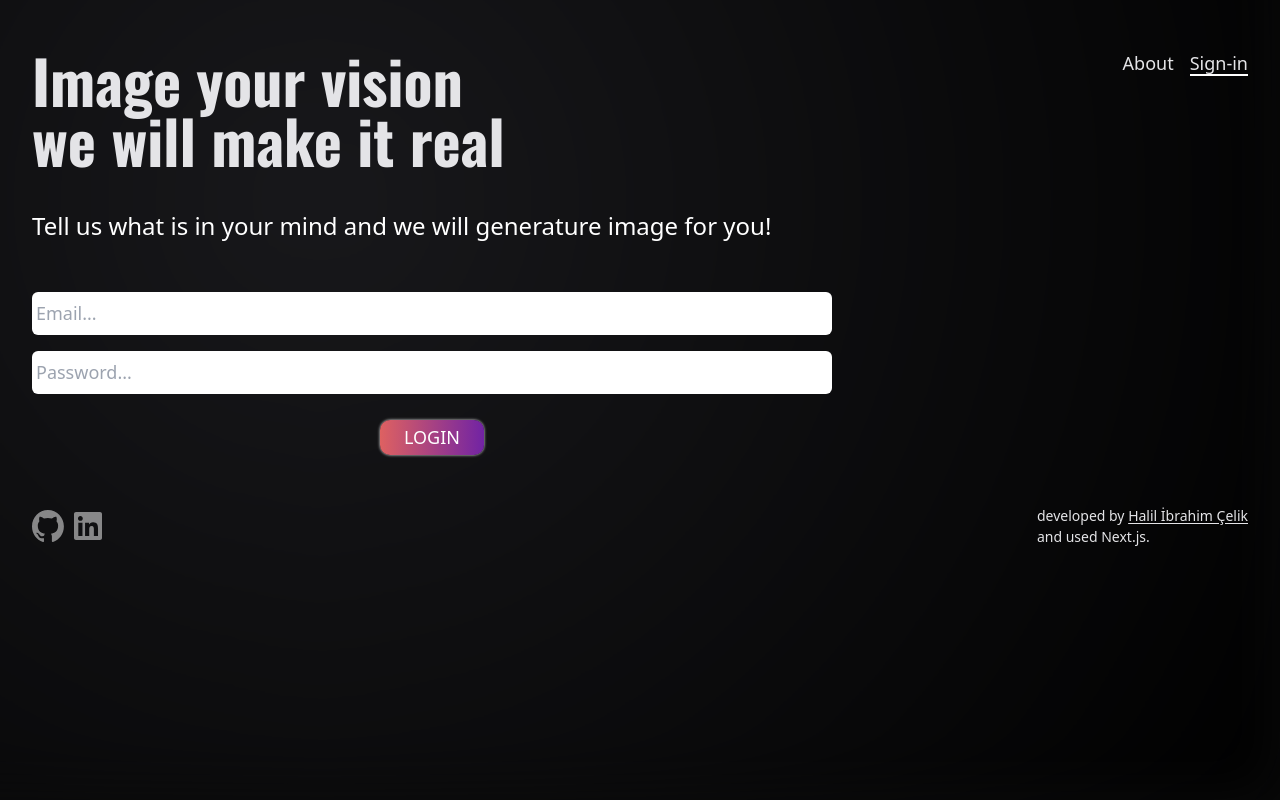
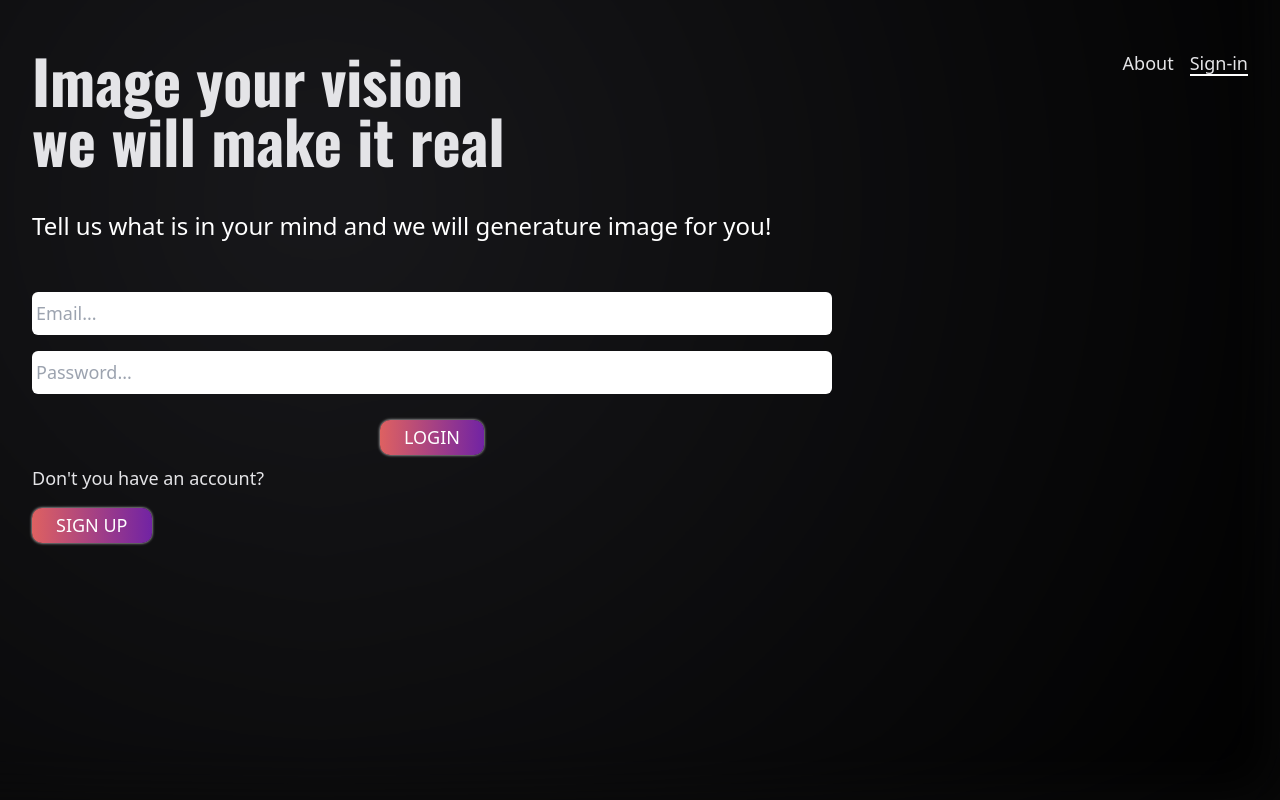
Before and after one commit to halilibrahimcelik/generateImage, a Next.js app: page /login in a window 1280 px wide. Shown: the top 800 px of the page. Built offline with nearby package versions, Linux system fonts and the light colour scheme.

Commit message:
feat: bind register page

```diff
--- a/src/containers/loginContainer/index.tsx
+++ b/src/containers/loginContainer/index.tsx
@@ -1,12 +1,19 @@
 import React from "react";
 import Wrapper from "@/components/wrapper";
 import LoginForm from "@/components/loginForm";
+import Link from "next/link";
 type Props = {};
 
 const LoginContainer = (props: Props) => {
   return (
-    <Wrapper tag="section">
+    <Wrapper tag="section" customClass="min-h-[80vh]">
       <LoginForm />
+      <div className="flex flex-col gap-4">
+        <p>Don&apos;t you have an account? </p>
+        <Link className="btn-primary px-6  m-0 py-1 w-fit" href="/register">
+          Sign up
+        </Link>
+      </div>
     </Wrapper>
   );
 };
--- a/src/containers/registerContainer/index.tsx
+++ b/src/containers/registerContainer/index.tsx
@@ -6,7 +6,7 @@ type Props = {};
 
 const RegisterContainer = async (props: Props) => {
   return (
-    <Wrapper tag="section">
+    <Wrapper tag="section" customClass="min-h-[100vh]">
       <RegisterForm />
     </Wrapper>
   );
--- a/tailwind.config.ts
+++ b/tailwind.config.ts
@@ -4,6 +4,7 @@ const config: Config = {
     "./src/pages/**/*.{js,ts,jsx,tsx,mdx}",
     "./src/components/**/*.{js,ts,jsx,tsx,mdx}",
     "./src/app/**/*.{js,ts,jsx,tsx,mdx}",
+    "./src/containers/**/*.{js,ts,jsx,tsx,mdx}",
   ],
 
   theme: {
```
